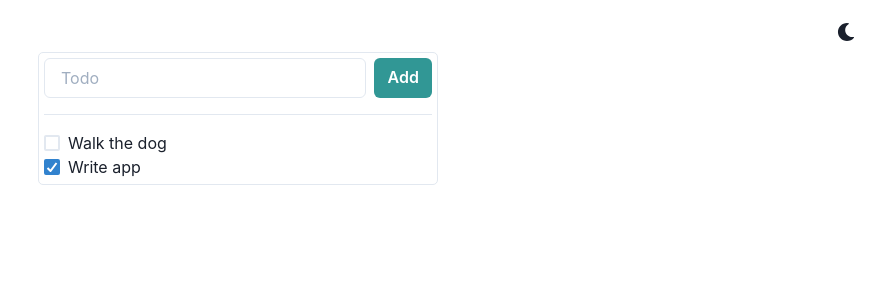
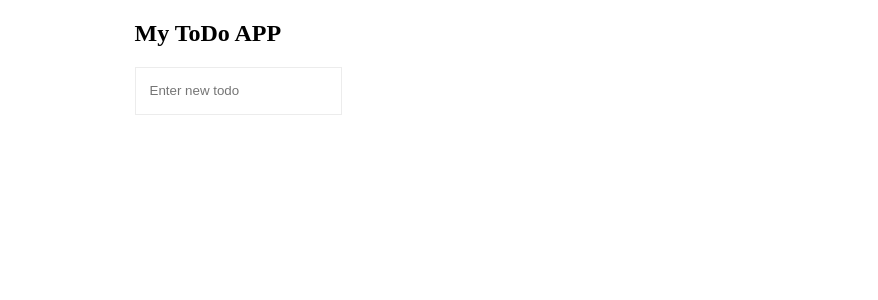
Before and after one commit to MA-Ahmad/todoapp-react, a React (Create React App) app: page / in a window 1280 px wide. Shown: the top 300 px of the page, without its empty margins (402-1280 px from the left). Built offline with nearby package versions, Linux system fonts and the light colour scheme.

Commit message:
updated app file

```diff
--- a/src/App.tsx
+++ b/src/App.tsx
@@ -1,79 +1,63 @@
-import React, { useState } from "react";
-import {
-  ChakraProvider,
-  Box,
-  Text,
-  Link,
-  VStack,
-  Code,
-  Grid,
-  theme,
-  Stack,
-  HStack,
-  StackDivider,
-  Flex
-} from "@chakra-ui/react";
-import { ColorModeSwitcher } from "./ColorModeSwitcher";
-import { TodoList } from "./TodoList";
-import { AddTodoForm } from "./AddTodoForm";
+import * as React from "react";
+import { render } from "react-dom";
+// Import components
+import ToDoForm from "./components/ToDoForm";
+import ToDoList from "./components/ToDoList";
+// Import interfaces
+import { TodoInterface } from "./interface";
+import "./style.css";
+const App: React.FC = () => {
+  const [todos, setTodos] = React.useState<TodoInterface[]>([]);
+  // Creating new todo item
+  function handleTodoCreate(todo: TodoInterface) {
+    const newTodosState: TodoInterface[] = [...todos];
+    newTodosState.push(todo);
+    setTodos(newTodosState);
+  }
+  // Update existing todo item
+  function handleTodoUpdate(
+    event: React.ChangeEvent<HTMLInputElement>,
+    id: string
+  ) {
+    const newTodosState: TodoInterface[] = [...todos];
 
-const initialTodos: Todo[] = [
-  {
-    text: "Walk the dog",
-    complete: false
-  },
-  {
-    text: "Write app",
-    complete: true
+    newTodosState.find((todo: TodoInterface) => todo.id === id)!.name =
+      event.target.value;
+
+    setTodos(newTodosState);
   }
-];
+  // Remove existing todo item
+  function handleTodoRemove(id: string) {
+    const newTodosState: TodoInterface[] = todos.filter(
+      (todo: TodoInterface) => todo.id !== id
+    );
 
-export const App = () => {
-  const [todos, setTodos] = useState(initialTodos);
-
-  // const toggleTodo = (selectedTodo: Todo) => {
-  const toggleTodo: ToggleTodo = selectedTodo => {
-    const newTodos = todos.map(todo => {
-      if (todo === selectedTodo) {
-        return {
-          ...todo,
-          complete: !todo.complete
-        };
-      }
-      return todo;
-    });
-    console.log(newTodos)
-    setTodos(newTodos);
-  };
-
-  const addTodo: AddTodo = (text: string) => {
-    const newTodo = { text, complete: false };
-    setTodos([...todos, newTodo]);
-  };
-
+    setTodos(newTodosState);
+  }
+  // Check existing todo item as completed
+  function handleTodoComplete(id: string) {
+    const newTodosState: TodoInterface[] = [...todos];
+    // Find the correct todo item and update its ‘isCompleted’ key
+    newTodosState.find(
+      (todo: TodoInterface) => todo.id === id
+    )!.isCompleted = !newTodosState.find(
+      (todo: TodoInterface) => todo.id === id
+    )!.isCompleted;
+    setTodos(newTodosState);
+  }
   return (
-    <ChakraProvider theme={theme}>
-      <Box textAlign="center" fontSize="xl">
-        <Grid p={3}>
-          <ColorModeSwitcher justifySelf="flex-end" />
-          <Flex justifyContent="center">
-            <VStack
-              divider={<StackDivider borderColor="gray.200" />}
-              spacing={4}
-              align="stretch"
-              width="50vh"
-              padding="5px"
-              border="1px solid"
-              borderColor="gray.200"
-              borderRadius="5px"
-            >
-              {/* <TodoListItem todo={todos[0]} toggleTodo={toggleTodo} /> */}
-              <AddTodoForm addTodo={addTodo} />
-              <TodoList todos={todos} toggleTodo={toggleTodo} />
-            </VStack>
-          </Flex>
-        </Grid>
-      </Box>
-    </ChakraProvider>
+    <div className="App">
+      <React.Fragment>
+        <h2>My ToDo APP</h2>
+        <ToDoForm todos={todos} handleTodoCreate={handleTodoCreate} />
+        <ToDoList
+          todos={todos}
+          handleTodoUpdate={handleTodoUpdate}
+          handleTodoRemove={handleTodoRemove}
+          handleTodoComplete={handleTodoComplete}
+        />
+      </React.Fragment>
+    </div>
   );
 };
+export default App;
--- a/src/index.tsx
+++ b/src/index.tsx
@@ -1,7 +1,7 @@
 import { ColorModeScript } from "@chakra-ui/react"
 import * as React from "react"
 import ReactDOM from "react-dom"
-import { App } from "./App"
+import App from "./App"
 import reportWebVitals from "./reportWebVitals"
 import * as serviceWorker from "./serviceWorker"
 
```
